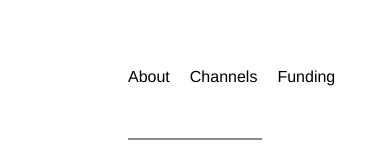
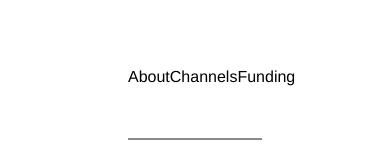
Before and after one commit to Awilliamsdev/UkraineCivilianDOA, a plain HTML site: page index.html in a window 390 px wide. Shown: the top 160 px of the page. Drawn offline with Linux system fonts and the light colour scheme.

Commit message:
Update style.css

```diff
--- a/style.css
+++ b/style.css
@@ -47,10 +47,7 @@
     padding-top: 10px;
     }
 
-    ul {
-        display: flex;
-        justify-content: center;
-        gap: 20px;
+
 }
 
 
```
